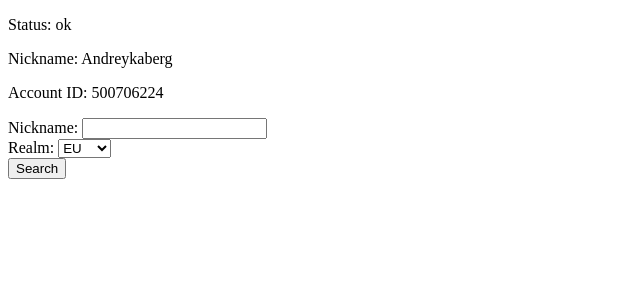
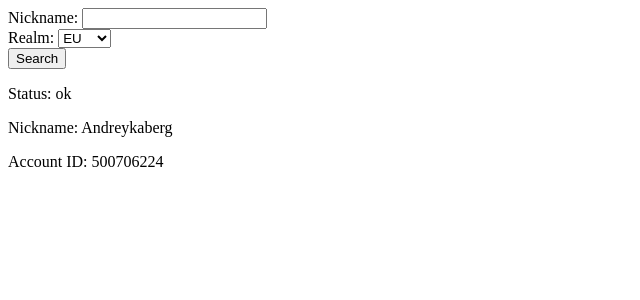
Before and after one commit to AndrewBerg98/4th-year-project, a React (Create React App) app in the folder my-app/: page / in a window 1280 px wide. Both pictures are taken after typing "Sample" into the empty fields and a click on the button "Search". Shown: the top 300 px of the page, without its empty margins (0-640 px from the left). Built offline with nearby package versions, Linux system fonts and the light colour scheme.

Commit message:
Minor Update
Changing file name w/ imports to better represent what the JavaScript is about. Also re-arranged order of divs/parts of page.

```diff
--- a/my-app/src/App.js
+++ b/my-app/src/App.js
@@ -1,7 +1,6 @@
 import React, { useState, useRef } from "react";
 // import Process from "./Process";
-import APIRequest from "./APIRequest";
-
+import GetPlayer from "./GetPlayer";
 
 function App() {
     const [nickname, setNickname] = useState()
@@ -31,8 +30,6 @@ function App() {
     return (
         <>
             {/* <Process nickname={nickname} realm={realm} /> */}
-            <APIRequest nickname={nickname} url={url} />
-
             <div id="topNav">
                 <label>Nickname: </label>
                 <input type="text" ref={nicknameRef}></input><br/>
@@ -47,6 +44,8 @@ function App() {
 
                 <button onClick={handleSetNickname}>Search</button>
             </div>
+
+            <GetPlayer nickname={nickname} url={url} />
         </>
     )
 }
--- a/my-app/src/APIRequest.js
+++ b/my-app/src/GetPlayer.js
@@ -10,7 +10,7 @@ import axios from "axios";
 
 */
 
-function APIRequest({nickname, url}) {
+function GetPlayer({nickname, url}) {
     const [data, setData] = useState(null)
 
     useEffect(() => {
@@ -27,14 +27,14 @@ function APIRequest({nickname, url}) {
 
         if (data.meta.count === 0) {
             return (
-                <div>
+                <div id="NoPlayer">
                     <p>User Does Not Exists!</p>
                 </div>
             )
         }
 
         return (
-            <div>
+            <div id="GetPlayer">
                 <p>Status: {data.status}</p>
                 <p>Nickname: {data.data[0].nickname}</p>
                 <p>Account ID: {data.data[0].account_id}</p>
@@ -43,4 +43,4 @@ function APIRequest({nickname, url}) {
     }
 }
 
-export default APIRequest;
+export default GetPlayer;
```
